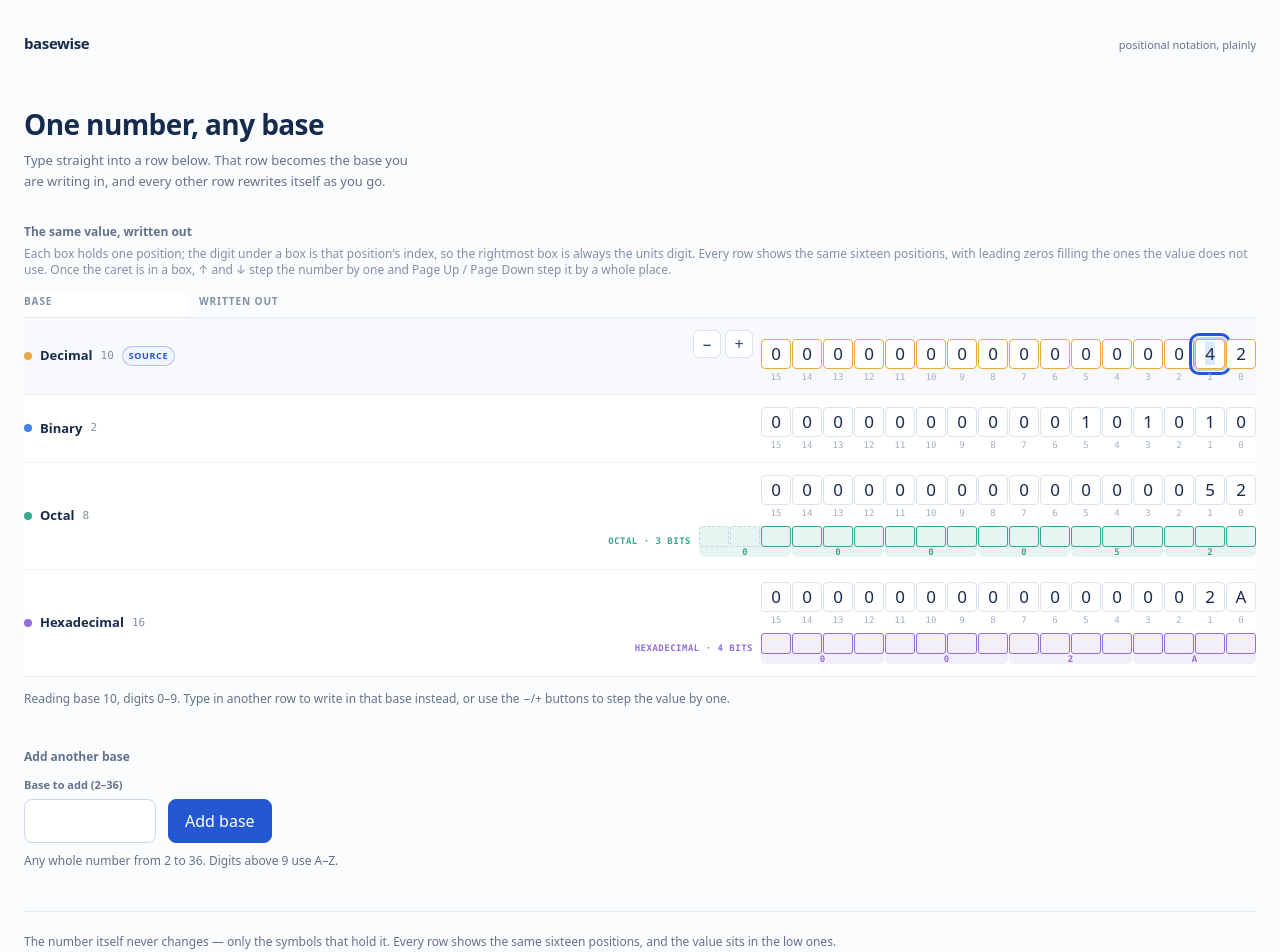
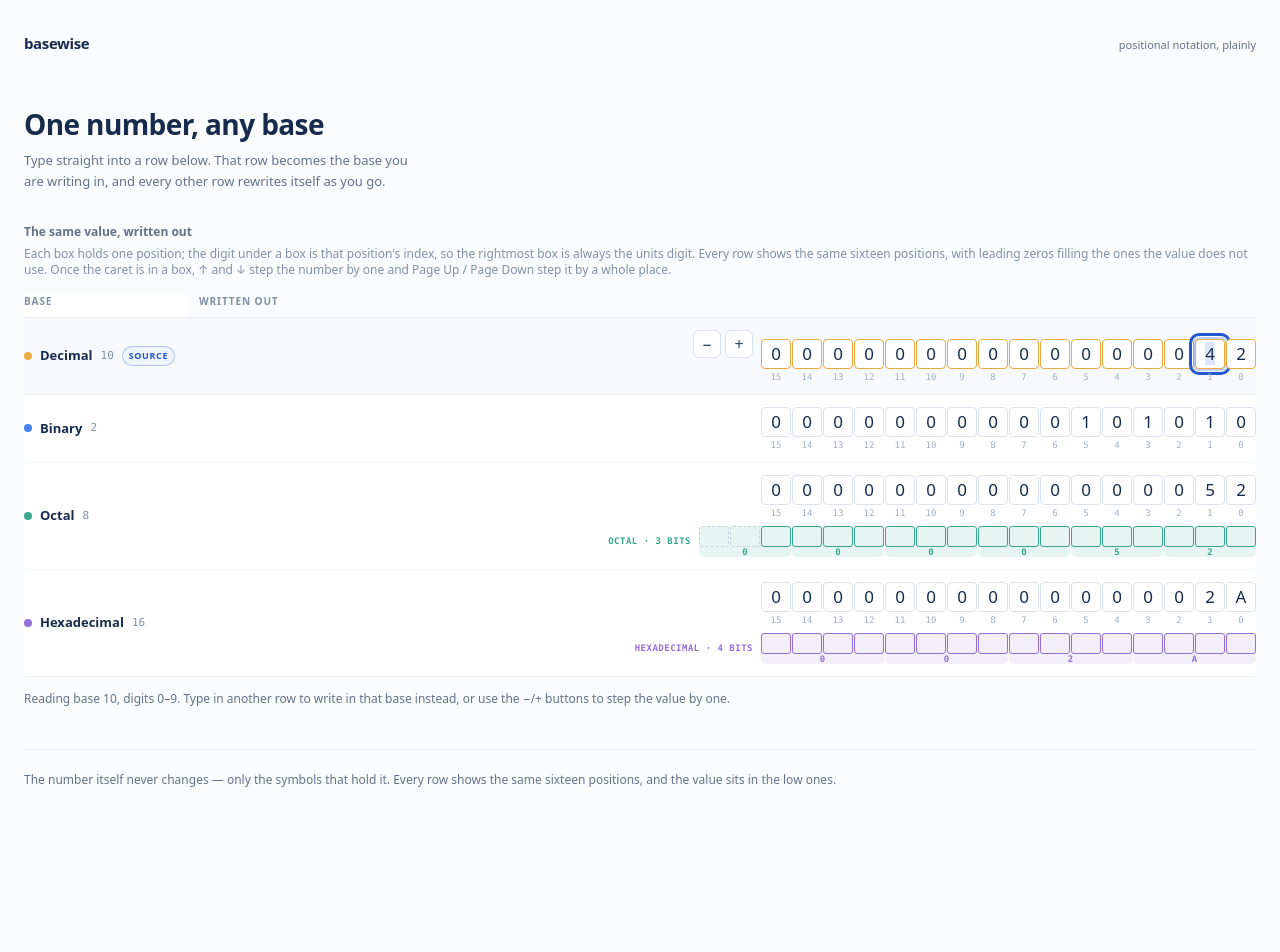
Before and after one commit to lfarci/base-converter, a React (Vite) app: page / in a window 1280 px wide. Shown: the top 952 px of the page. After the commit the page ends 853 px from the top, so only its background shows below. Built offline with nearby package versions, Linux system fonts and the light colour scheme.

Commit message:
Merge pull request #15 from lfarci/lfarci-remove-add-base-form
Remove the add-a-base form and its plumbing

```diff
--- a/src/App.tsx
+++ b/src/App.tsx
@@ -1,7 +1,5 @@
-import { type FormEvent, type KeyboardEvent, useEffect, useRef, useState } from 'react'
+import { type KeyboardEvent, useEffect, useRef, useState } from 'react'
 
-const MIN_RADIX = 2
-const MAX_RADIX = 36
 const DIGIT_ALPHABET = '0123456789ABCDEFGHIJKLMNOPQRSTUVWXYZ'
 
 // Every row is the same fixed grid of places. Sixteen binary positions hold up to
@@ -24,27 +22,16 @@ type Base = {
   name: string
   radix: number
   accent: string
-  fixed: boolean
 }
 
-const fixedBases: Base[] = [
-  { key: 'decimal', name: 'Decimal', radix: 10, accent: '#e8aa42', fixed: true },
-  { key: 'binary', name: 'Binary', radix: 2, accent: '#4381e6', fixed: true },
-  { key: 'octal', name: 'Octal', radix: 8, accent: '#37a88d', fixed: true },
-  { key: 'hexadecimal', name: 'Hexadecimal', radix: 16, accent: '#9170d7', fixed: true },
+// The four rows the page reads in. Nothing adds to or removes from these: the grid
+// is the whole surface, and the value is written in whichever row the caret is in.
+const rows: Base[] = [
+  { key: 'decimal', name: 'Decimal', radix: 10, accent: '#e8aa42' },
+  { key: 'binary', name: 'Binary', radix: 2, accent: '#4381e6' },
+  { key: 'octal', name: 'Octal', radix: 8, accent: '#37a88d' },
+  { key: 'hexadecimal', name: 'Hexadecimal', radix: 16, accent: '#9170d7' },
 ]
-
-const addedAccents = ['#d4756b', '#4d9ecf', '#8f9f3d', '#c07ac0', '#4fb3a1', '#b1813f']
-
-function makeBase(radix: number, index: number): Base {
-  return {
-    key: `base-${radix}`,
-    name: `Base ${radix}`,
-    radix,
-    accent: addedAccents[index % addedAccents.length],
-    fixed: false,
-  }
-}
 
 function digitRange(radix: number) {
   return radix <= 10 ? `0–${radix - 1}` : `0–9 and A–${DIGIT_ALPHABET[radix - 1]}`
@@ -186,14 +173,11 @@ function GroupingUnderbox({ grouping }: { grouping: BitGrouping | null }) {
 }
 
 function App() {
-  const [rows, setRows] = useState<Base[]>(fixedBases)
   const [sourceKey, setSourceKey] = useState('decimal')
   const [sourceDigits, setSourceDigits] = useState('42')
   const [rejection, setRejection] = useState('')
-  const [pendingRadix, setPendingRadix] = useState('')
-  const [baseError, setBaseError] = useState('')
 
-  const sourceBase = rows.find((base) => base.key === sourceKey) ?? fixedBases[0]
+  const sourceBase = rows.find((base) => base.key === sourceKey) ?? rows[0]
   const parsed = parseDigits(sourceDigits, sourceBase.radix)
   const value = parsed.status === 'ok' ? parsed.value : null
   const error = rejection
@@ -281,11 +265,10 @@ function App() {
     if (scroller) scroller.scrollLeft = scroller.scrollWidth
   }, [digitCounts, sourceKey])
 
-  // Focus policy: aiming at a control is a deliberate choice and wins, so the
-  // base-add field, the remove buttons and the links stay usable. Anything else — a
-  // release on plain content, a stray keypress, coming back to the tab — hands the
-  // caret back so the next digit lands in the number. The page's own actions
-  // (stepping, adding a base) ask for the caret themselves once they have finished.
+  // Focus policy: aiming at a control is a deliberate choice and wins, so the links
+  // stay usable. Anything else — a release on plain content, a stray keypress, coming
+  // back to the tab — hands the caret back so the next digit lands in the number. The
+  // page's own actions (stepping) ask for the caret themselves once they have finished.
   useEffect(() => {
     const aimedAtAControl = (target: EventTarget | null) =>
       target instanceof Element && target.closest('input, button, select, textarea, label, a[href]') !== null
@@ -382,40 +365,6 @@ function App() {
     setSourceDigits(typed.status === 'ok' ? digitsForValue(typed.value, base.radix).join('') : '')
   }
 
-  const removeBase = (base: Base) => {
-    setRows((current) => current.filter((row) => row.key !== base.key))
-    if (base.key === sourceKey) {
-      setSourceKey(fixedBases[0].key)
-      setSourceDigits(parsed.status === 'ok' || parsed.status === 'too-large' ? parsed.value.toString(10) : '')
-      setRejection('')
-    }
-  }
-
-  const pendingValue = Number(pendingRadix)
-  const pendingIsValid = Number.isInteger(pendingValue) && pendingValue >= MIN_RADIX && pendingValue <= MAX_RADIX
-  const pendingTaken = pendingIsValid && rows.some((base) => base.radix === pendingValue)
-  const baseHelp = pendingIsValid && !pendingTaken
-    ? `Base ${pendingValue} uses digits ${digitRange(pendingValue)}.`
-    : `Any whole number from ${MIN_RADIX} to ${MAX_RADIX}. Digits above 9 use A–Z.`
-
-  const addBase = (event: FormEvent) => {
-    event.preventDefault()
-    if (!pendingIsValid) {
-      setBaseError(`Enter a whole number from ${MIN_RADIX} to ${MAX_RADIX}.`)
-      return
-    }
-    if (pendingTaken) {
-      setBaseError(`Base ${pendingValue} already has a row.`)
-      return
-    }
-    setRows((current) => [...current, makeBase(pendingValue, current.length)])
-    setBaseError('')
-    setPendingRadix('')
-    // The row was added; the next keystroke should land in the number, not in the field
-    // that is now empty. A rejected add leaves the caret where the correction is needed.
-    pendingFocusRef.current = 'last'
-  }
-
   return (
     <main className="mx-auto w-full px-4 pb-16 text-[#172b4d] sm:px-6" id="top">
       <header className="flex items-baseline justify-between py-6 sm:py-8">
@@ -457,16 +406,6 @@ function App() {
                       <span className="font-mono text-[11px] text-[#8190a5]">{base.radix}</span>
                       {isSource && (
                         <span className="rounded-full border border-[#2458d3]/30 bg-[#f0f4ff] px-1.5 py-0.5 text-[9px] font-bold uppercase tracking-[0.6px] text-[#2458d3]">source</span>
-                      )}
-                      {!base.fixed && (
-                        <button
-                          className="ml-1 grid size-5 shrink-0 place-items-center rounded-full border border-[#e3e9f1] text-[13px] leading-none text-[#63728a] transition hover:border-[#bd3b46] hover:text-[#bd3b46]"
-                          type="button"
-                          onClick={() => removeBase(base)}
-                          aria-label={`Remove the base ${base.radix} row`}
-                        >
-                          ×
-                        </button>
                       )}
                     </span>
                   </th>
@@ -543,35 +482,6 @@ function App() {
           </p>
         </div>
 
-        <div className="mt-10">
-          <h2 className="m-0 text-xs font-semibold text-[#63728a]" id="add-base-title">Add another base</h2>
-          <form className="mt-3 flex flex-wrap items-end gap-3" aria-labelledby="add-base-title" onSubmit={addBase} noValidate>
-            <div className="flex flex-col gap-1.5">
-              <label className="text-[11px] font-semibold text-[#63728a]" htmlFor="new-base-radix">Base to add (2–36)</label>
-              <input
-                className={`min-h-11 w-[132px] rounded-lg border bg-white px-3 font-mono text-sm font-semibold text-[#172b4d] outline-none transition focus:border-[#2458d3] focus:ring-[3px] focus:ring-[#2458d3]/15 ${baseError ? 'border-[#bd3b46]' : 'border-[#cdd7e5]'}`}
-                id="new-base-radix"
-                type="number"
-                min={MIN_RADIX}
-                max={MAX_RADIX}
-                step={1}
-                inputMode="numeric"
-                autoComplete="off"
-                value={pendingRadix}
-                onChange={(event) => setPendingRadix(event.target.value)}
-                aria-describedby="add-base-status"
-                aria-invalid={Boolean(baseError)}
-              />
-            </div>
-            <button className="min-h-11 rounded-lg border border-[#2458d3] bg-[#2458d3] px-4 text-xs font-semibold text-white transition hover:border-[#1d47ab] hover:bg-[#1d47ab]" type="submit">
-              Add base
-            </button>
-          </form>
-          <p className={`mt-2 min-h-5 text-xs leading-relaxed ${baseError ? 'text-[#a52736]' : 'text-[#63728a]'}`} id="add-base-status" role={baseError ? 'alert' : undefined}>
-            {baseError || baseHelp}
-          </p>
-        </div>
-
         <p className="mt-10 border-t border-[#e7edf5] pt-5 text-xs leading-relaxed text-[#63728a]">
           The number itself never changes — only the symbols that hold it. Every row shows the same sixteen positions, and the value sits in the low ones.
         </p>
```
Also changed, not shown: 1 other file (tests, documents, lock files or other folders).
